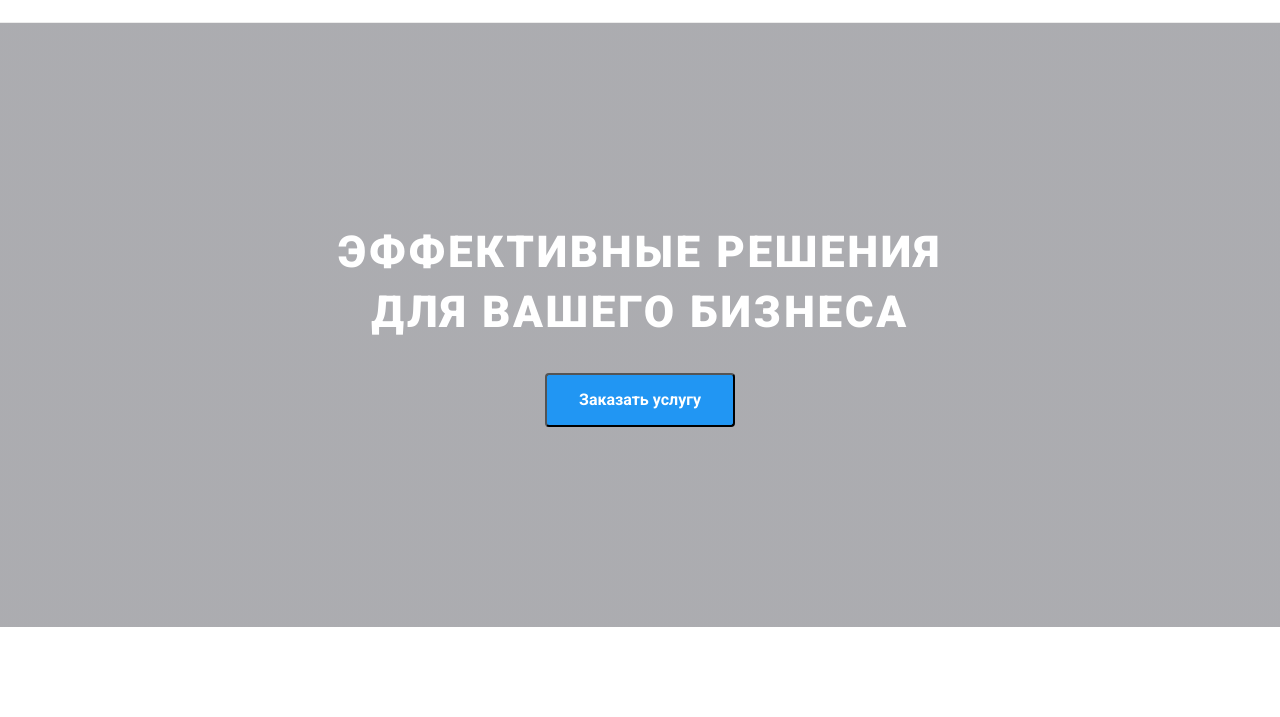
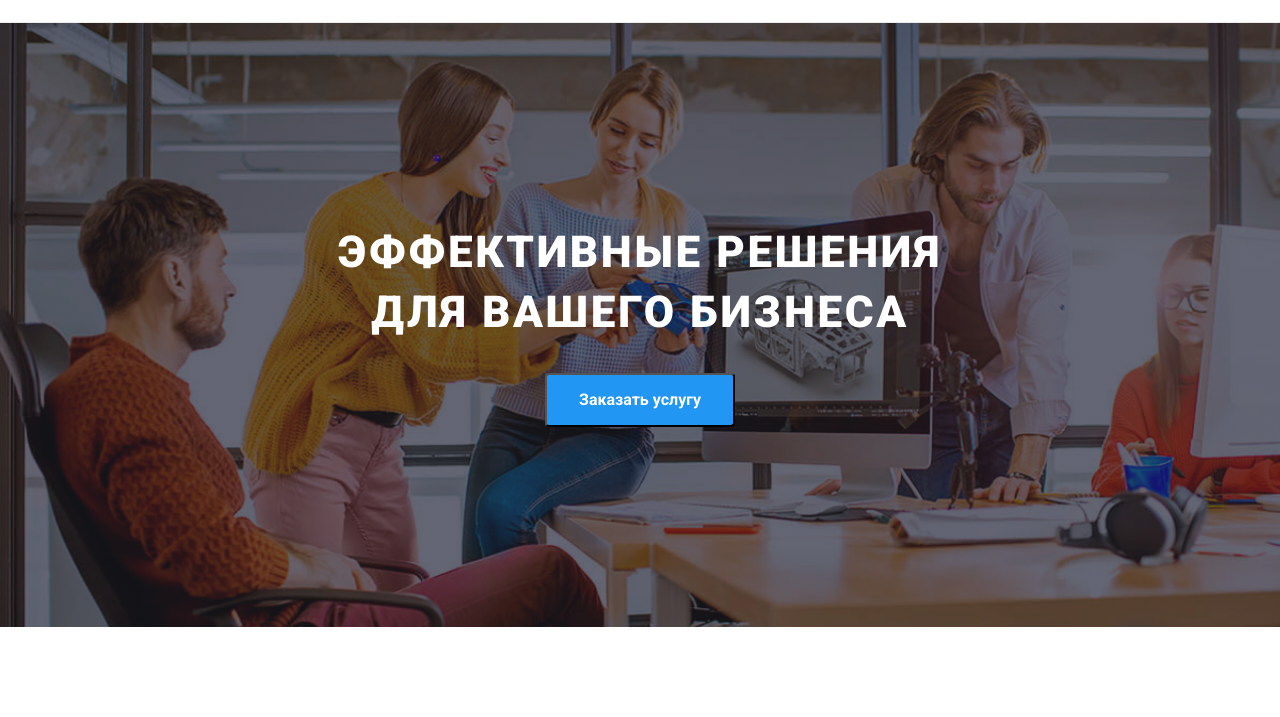
Before and after one commit to Dimortlord/goit-markup-hw-04, a plain HTML site: page index.html in a window 1280 px wide. Shown: the part 58-775 px from the top of the page. Drawn offline with nearby package versions, Linux system fonts and the light colour scheme.

Commit message:
Update styles.css

```diff
--- a/css/styles.css
+++ b/css/styles.css
@@ -233,7 +233,7 @@ img {
     max-width: 1600px;
 
     text-align: center;
-    background-image: linear-gradient(rgba(47, 48, 58, 0.4), rgba(47, 48, 58, 0.4)), url(./image/teams.png);
+    background-image: linear-gradient(rgba(47, 48, 58, 0.4), rgba(47, 48, 58, 0.4)), url(../image/teams.png);
     background-repeat: no-repeat;
     background-size: cover;
     padding-top: 200px;
```
